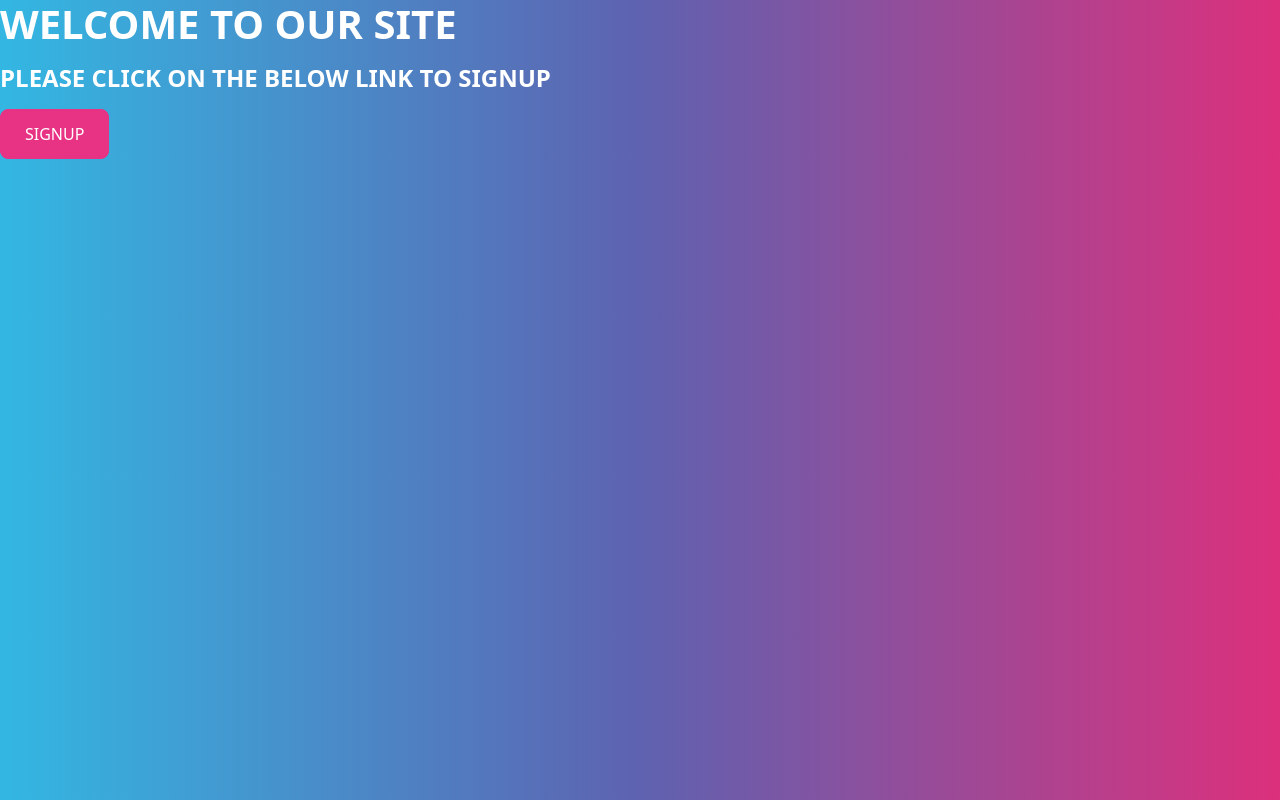
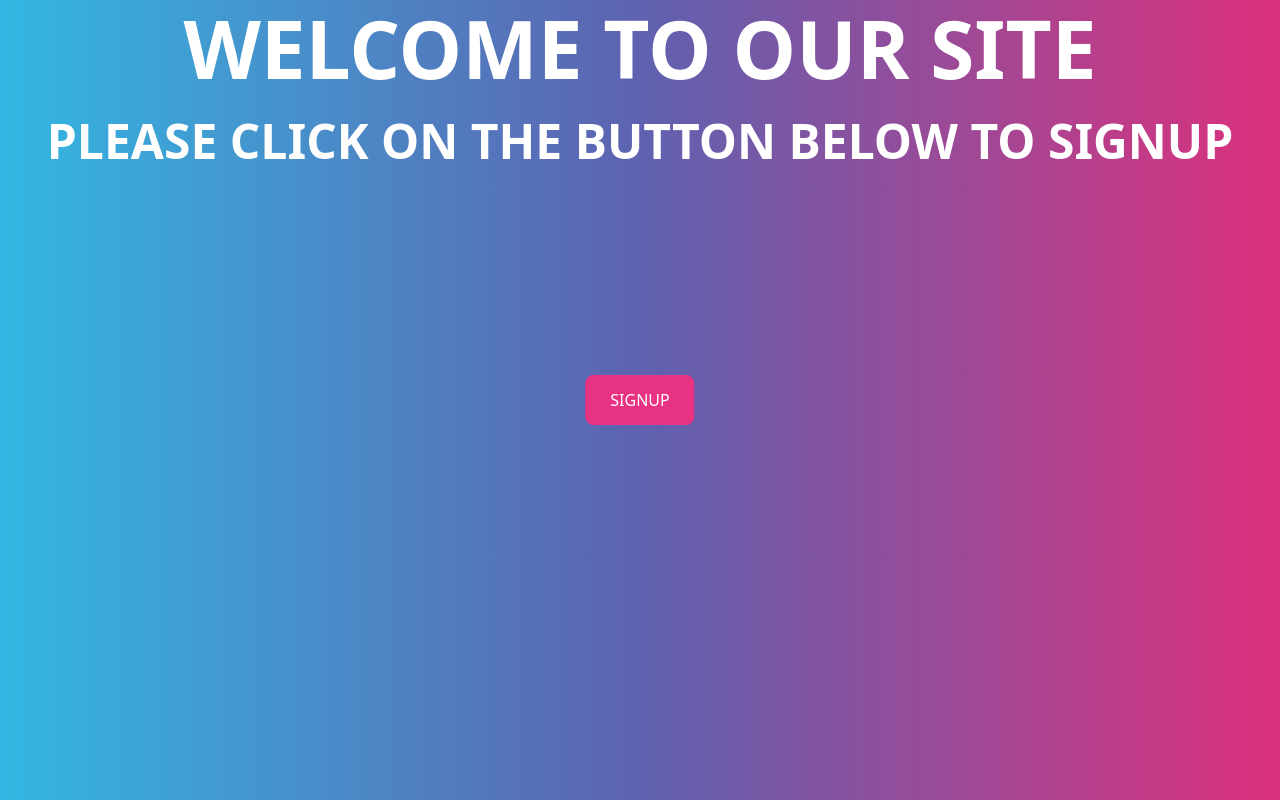
Before and after one commit to Ansh339/Backend, a website: page view/index.html in a window 1280 px wide. Drawn offline with Linux system fonts and the light colour scheme.

Commit message:
changes to index page

```diff
--- a/view/index.html
+++ b/view/index.html
@@ -8,8 +8,8 @@
     <title>Accounts</title>
 </head>
 <body>
-    <h1>WELCOME TO OUR SITE</h1>
-    <h4>PLEASE CLICK ON THE BELOW LINK TO SIGNUP</h2>
-    <a class="btn btn-primary" href="../view/signup/signup.html">SIGNUP</a>
+    <h1 style="text-align: center; font-size: 5em;">WELCOME TO OUR SITE</h1>
+    <h4 style="text-align: center; font-size: 3em">PLEASE CLICK ON THE BUTTON BELOW TO SIGNUP</h2>
+    <a style="margin: 0;position: absolute;top: 50%;left: 50%;-ms-transform: translate(-50%, -50%);transform: translate(-50%, -50%);" class="btn btn-primary" href="../view/signup/signup.html">SIGNUP</a>
 </body>
 </html>
```
